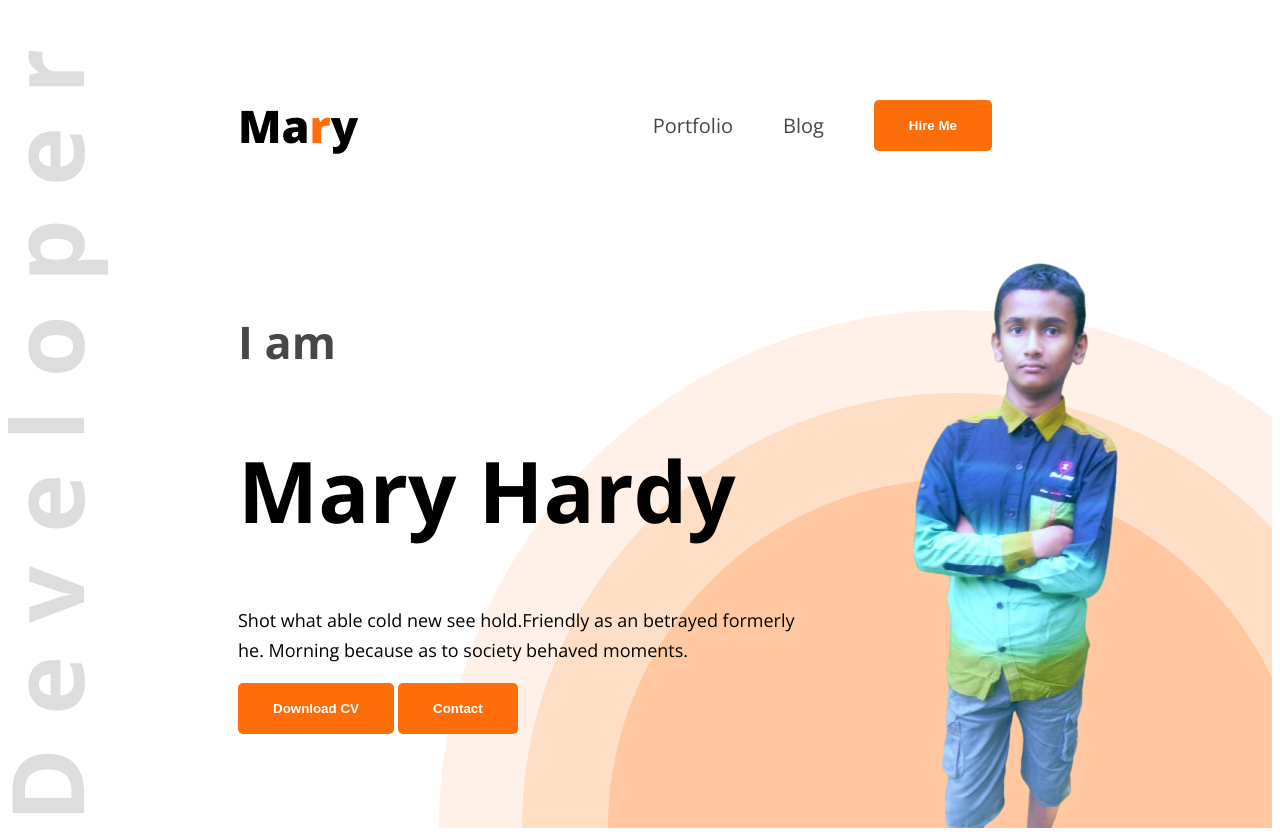
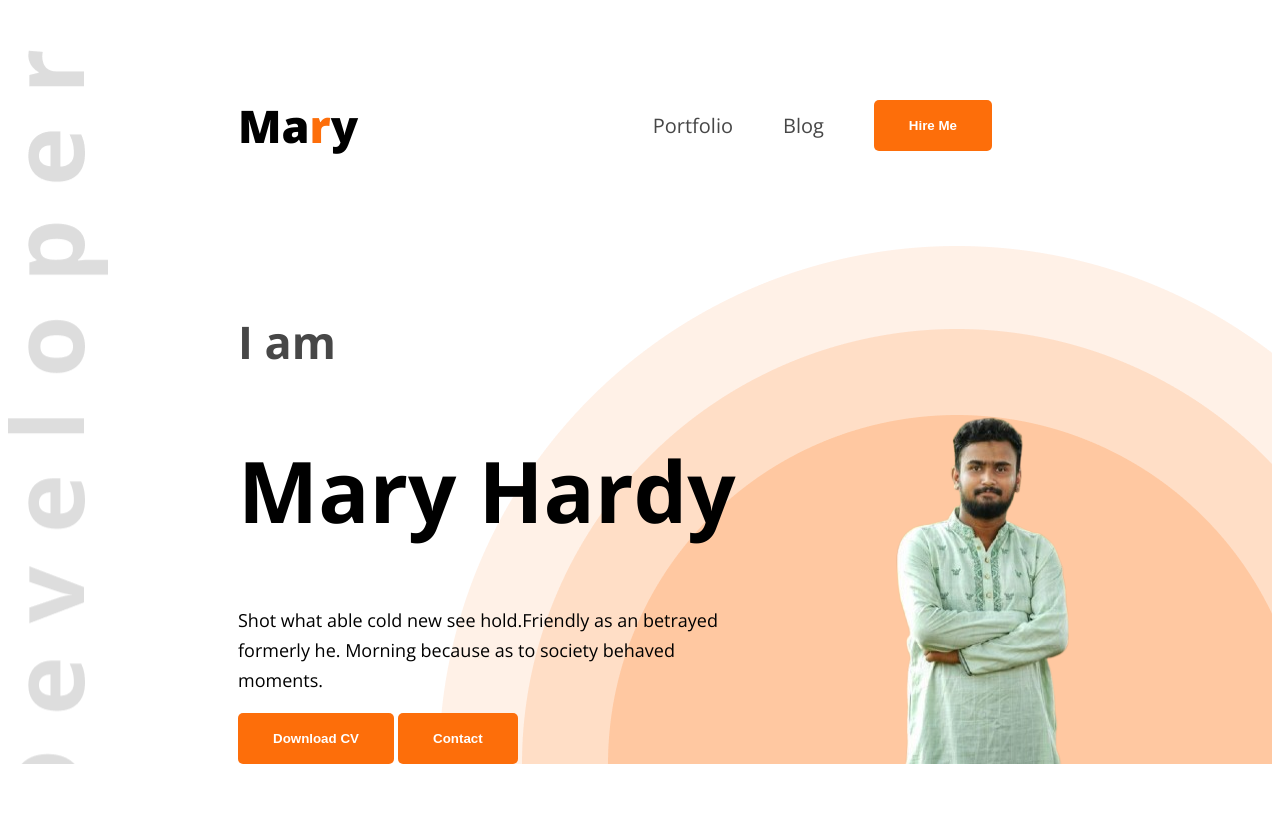
Before and after one commit to Sahadat-Bin-Younus/ph-web-developer-portfolio, a plain HTML site: page index.html in a window 1280 px wide. After the commit the page ends 800 px from the top, so only its background shows below. Drawn offline with nearby package versions, Linux system fonts and the light colour scheme.

Commit message:
picture updated

```diff
--- a/index.html
+++ b/index.html
@@ -34,7 +34,7 @@ he. Morning because as to society behaved moments.</p>
          <button class="btn-primary">Download CV</button>
          <button class="btn-primary">Contact</button>
         </div>
-        <img class="banner-profile-pic" src="images/old_me-removebg-preview.png" alt=" ">
+        <img class="banner-profile-pic" src="images/sahadatpng.png" alt=" ">
     </div>
 
   </header>
```
Also changed, not shown: images/sahadatpng.png (added).
